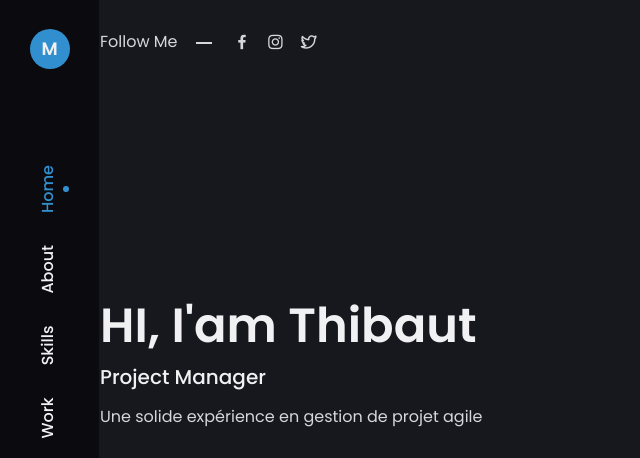
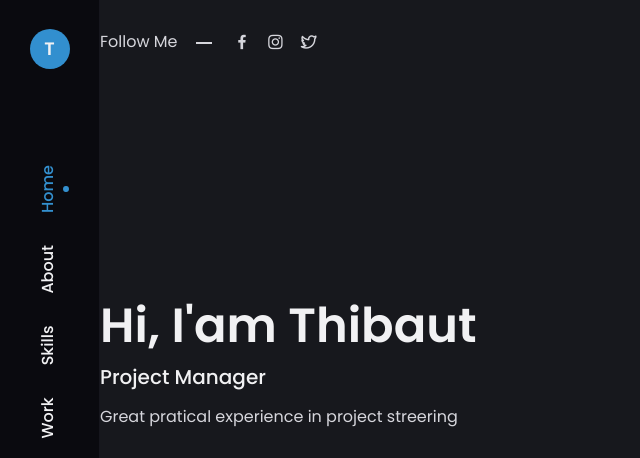
Before and after one commit to Tibob92/Portfolio, a plain HTML site: page index.html in a window 1280 px wide. Shown: the top 458 px of the page, 0-640 px from the left. Drawn offline with nearby package versions, Linux system fonts and the light colour scheme.

Commit message:
Changements wordings

```diff
--- a/index.html
+++ b/index.html
@@ -25,7 +25,7 @@
     <aside class="sidebar" id="sidebar">
         <nav class="nav">
             <div class="nav__logo">
-                <a href="index.html" class="nav__logo-text">M</a>
+                <a href="index.html" class="nav__logo-text">T</a>
             </div>
 
             <div class="nav__menu">
@@ -83,9 +83,9 @@
                 <img src="assets/img/about-img.jpg" alt="" class="home__img">
 
                 <div class="home__data">
-                    <h1 class="home__title">HI, I'am Thibaut</h1>
+                    <h1 class="home__title">Hi, I'am Thibaut</h1>
                     <h3 class="home__subtitle">Project Manager</h3>
-                    <p class="home__description">Une solide expérience en gestion de projet agile</p>
+                    <p class="home__description">Great pratical experience in project streering</p>
                     <a href="#about" class="button"><i class="uil uil-user"></i>
                     More About Me
                     </a>
```
